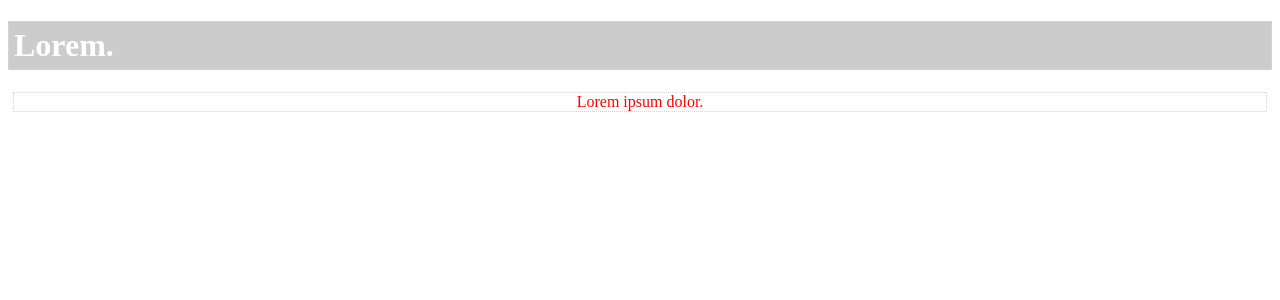
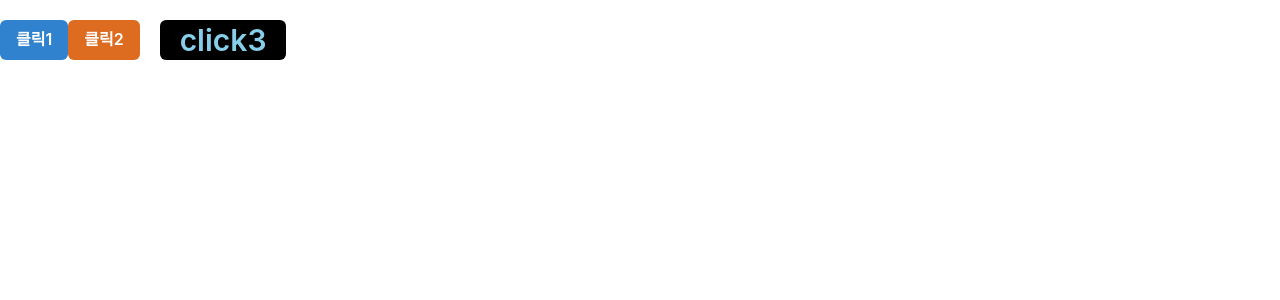
Before and after one commit to hagop5989/react20240509, a React (Vite) app: page / in a window 1280 px wide. Shown: the top 300 px of the page. Built offline with nearby package versions, Linux system fonts and the light colour scheme.

Commit message:
20240510 react chakra ui 맛보기 (학원)

```diff
--- a/src/App.jsx
+++ b/src/App.jsx
@@ -1,31 +1,27 @@
 import React from "react";
+import { Button, ChakraProvider } from "@chakra-ui/react";
 
-function MyComp({ headStyle, bodyStyle }) {
-  return (
-    <div>
-      <h1 style={headStyle}>Lorem.</h1>
-      <p style={bodyStyle}>Lorem ipsum dolor.</p>
-    </div>
-  );
-}
 function App(props) {
   return (
-    <div>
-      <MyComp
-        headStyle={{
-          padding: "5px",
-          border: "1px solid lightgray",
-          color: "white",
-          backgroundColor: "#ccc",
-        }}
-        bodyStyle={{
-          margin: "5px",
-          border: "1px dotted lightgray",
-          color: "red",
-          textAlign: "center",
-        }}
-      />
-    </div>
+    <ChakraProvider>
+      <div>
+        <Button colorScheme={"blue"}> 클릭1 </Button>
+        <Button colorScheme={"orange"}> 클릭2 </Button>
+        <Button
+          sx={{
+            color: "skyblue",
+            backgroundColor: "black",
+            fontSize: "30px",
+            padding: "20px",
+            margin: "20px",
+          }}
+          colorScheme={"gray"}
+        >
+          {" "}
+          click3{" "}
+        </Button>
+      </div>
+    </ChakraProvider>
   );
 }
 
```
